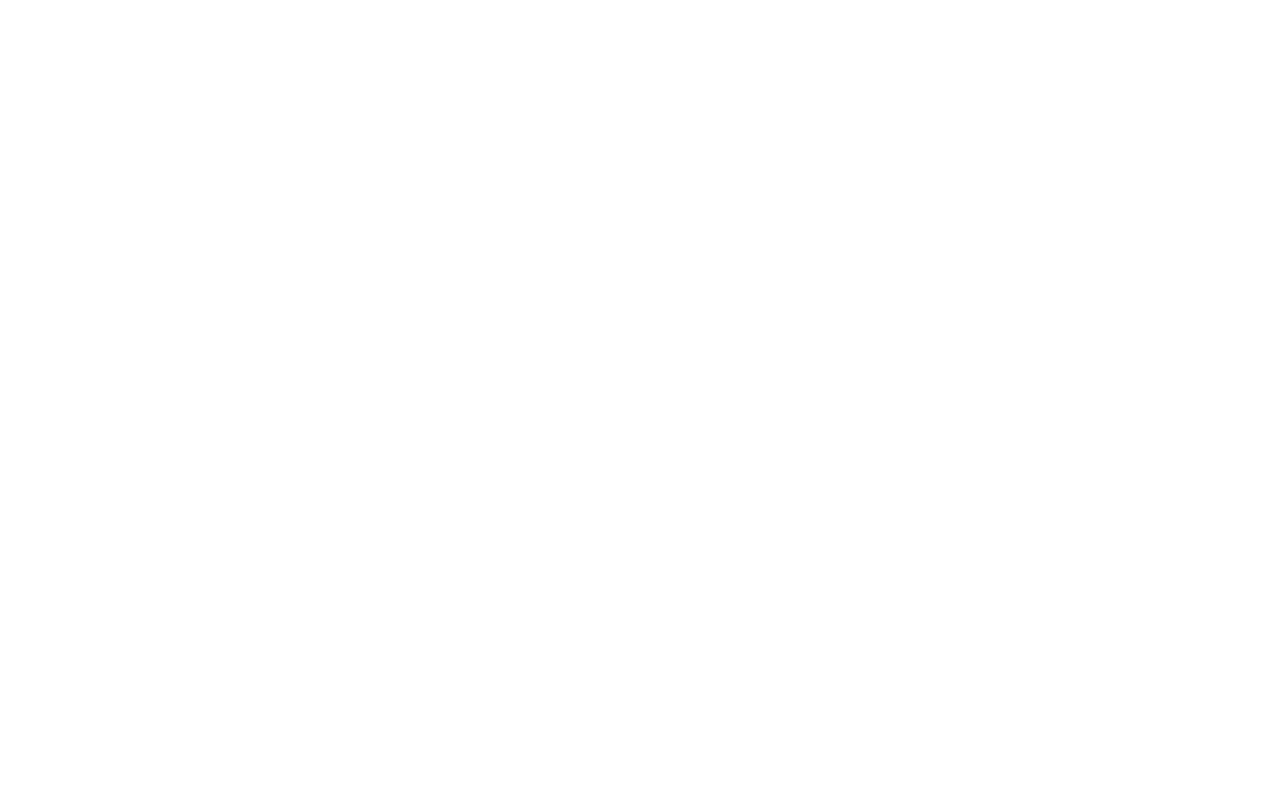
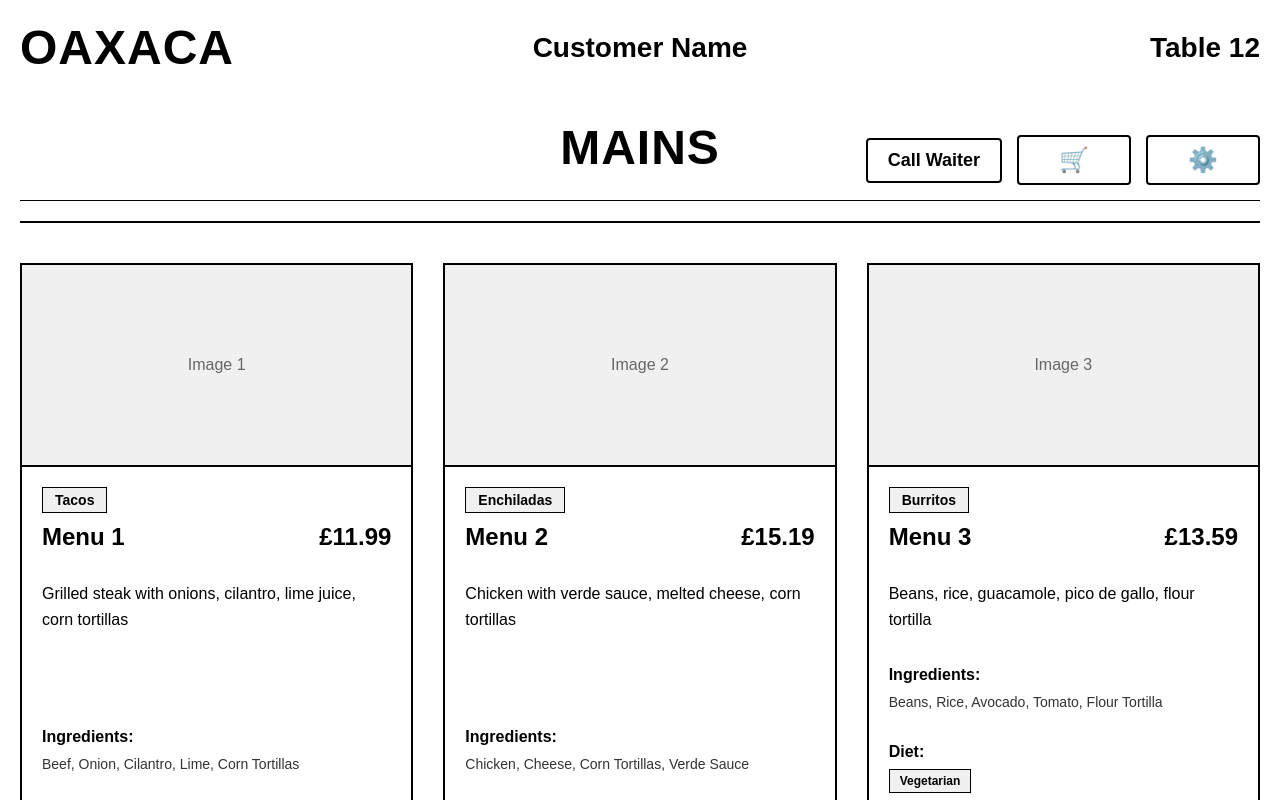
Before and after one commit to lyvnrin/oaxaca, a React app in the folder Frontend/: page /menuitems in a window 1280 px wide. Before the commit this address had no page. Shown: the top 800 px of the page. Built offline with nearby package versions, Linux system fonts and the light colour scheme; the HTML template or start-up script is replaced by a standard one.

Commit message:
Linked MenuItems page to 'Main' button in Main page (#1, #5)

```diff
--- a/Frontend/src/App.jsx
+++ b/Frontend/src/App.jsx
@@ -1,6 +1,7 @@
 import { BrowserRouter, Routes, Route } from "react-router-dom";
 import CustomerLogin from "./pages/CustomerLogin";
 import Menu from "./pages/Menu";
+import MenuItems from "./pages/MenuItems.jsx";
 
 function App() {
     return (
@@ -8,6 +9,7 @@
             <Routes>
                 <Route path="/" element={<CustomerLogin />} />
                 <Route path="/menu" element={<Menu />} />
+                <Route path="/menuitems" element={<MenuItems />} />
             </Routes>
         </BrowserRouter>
     );
--- a/Frontend/src/pages/Menu.jsx
+++ b/Frontend/src/pages/Menu.jsx
@@ -1,7 +1,14 @@
 import React from "react";
+import { useNavigate } from "react-router-dom";
 import "./Menu.css";
 
 export default function Menu() {
+    const navigate = useNavigate();
+
+    const goToMenuItems = () => {
+        navigate("/menuitems");
+    };
+
     return (
         <div className="menu-box">
             {/* Top margin - 'inner' is for positioning*/}
@@ -29,7 +36,7 @@
             <div className="menu-buttons">
                 <button className="menu-button">Drinks</button>
                 <button className="menu-button">Starters</button>
-                <button className="menu-button">Mains</button>
+                <button className="menu-button" onClick={goToMenuItems}>Mains</button>
                 <button className="menu-button">Desserts</button>
             </div>
         </div>
--- a/Frontend/src/pages/MenuItems.jsx
+++ b/Frontend/src/pages/MenuItems.jsx
@@ -1,10 +1,11 @@
 import React, { useState, useEffect } from 'react';
-import './styles/MenuItems.css';
+import './MenuItems.css';
 
 const MenuItems = () => {
     const [showCartNotification, setShowCartNotification] = useState(false);
     const [notificationItem, setNotificationItem] = useState('');
-    const [ setWindowWidth] = useState(window.innerWidth);
+    const [windowWidth, setWindowWidth] = useState(window.innerWidth);
+
     const [gridClass, setGridClass] = useState('menu-grid-3-col');
 
     // Update window width and grid class on resize
```
